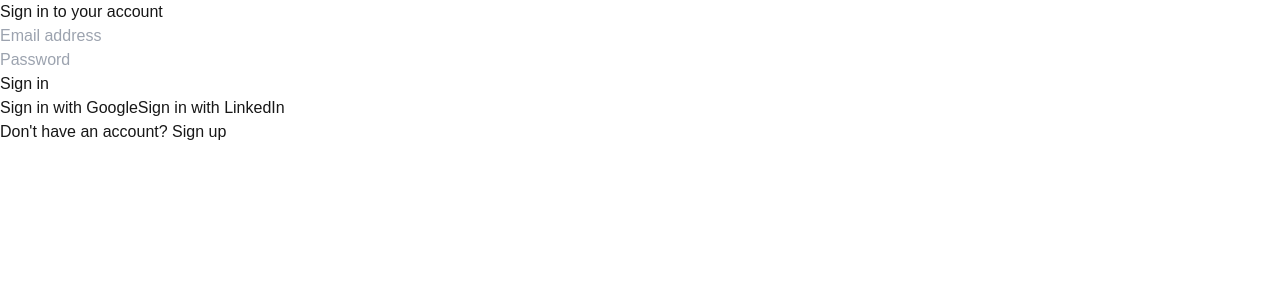
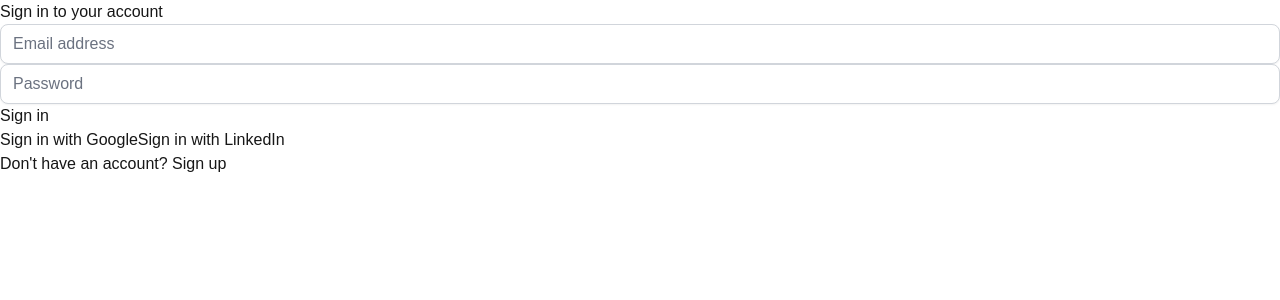
Before and after one commit to Aiolia-dev/linkedin-content-generator, a Next.js app: page /login in a window 1280 px wide. Shown: the top 300 px of the page. Built offline with nearby package versions, Linux system fonts and the light colour scheme.

Commit message:
harminisation input design

```diff
--- a/src/app/globals.css
+++ b/src/app/globals.css
@@ -33,3 +33,28 @@ body {
     focus:ring-indigo-500
     focus:border-indigo-500;
 }
+
+@layer base {
+  input[type="text"],
+  input[type="email"],
+  input[type="password"] {
+    @apply h-10
+    w-full
+    px-3
+    py-2
+    border
+    border-gray-300
+    bg-white
+    rounded-lg
+    shadow-sm
+    text-gray-900
+    placeholder:text-gray-500
+    focus:outline-none
+    focus:ring-2
+    focus:ring-indigo-500
+    focus:border-indigo-500
+    disabled:bg-gray-100
+    disabled:text-gray-700
+    disabled:border-gray-200;
+  }
+}
```
